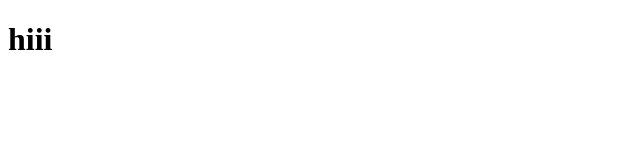
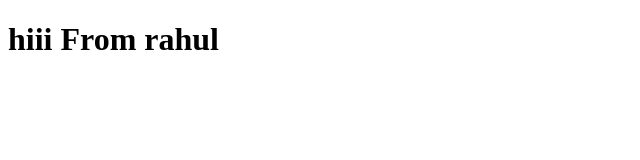
Before and after one commit to tqsonal/Demo, a plain HTML site: page index.htm in a window 1280 px wide. Shown: the whole page, without its empty margins (0-640 px from the left). Drawn offline with Linux system fonts and the light colour scheme.

Commit message:
commit from rahul

```diff
--- a/index.htm
+++ b/index.htm
@@ -7,7 +7,7 @@
     <title>Document</title>
 </head>
 <body>
-    <h1>hiii</h1>
+    <h1>hiii From rahul</h1>
 
 </body>
 </html>
```
